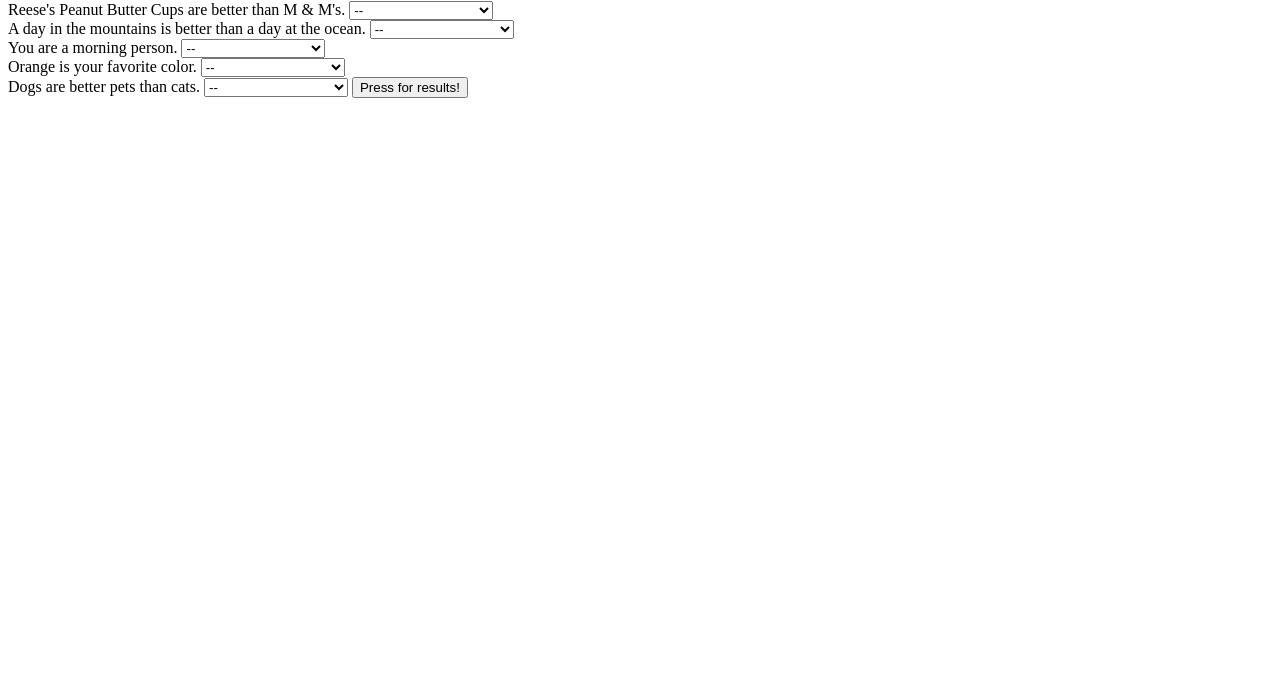
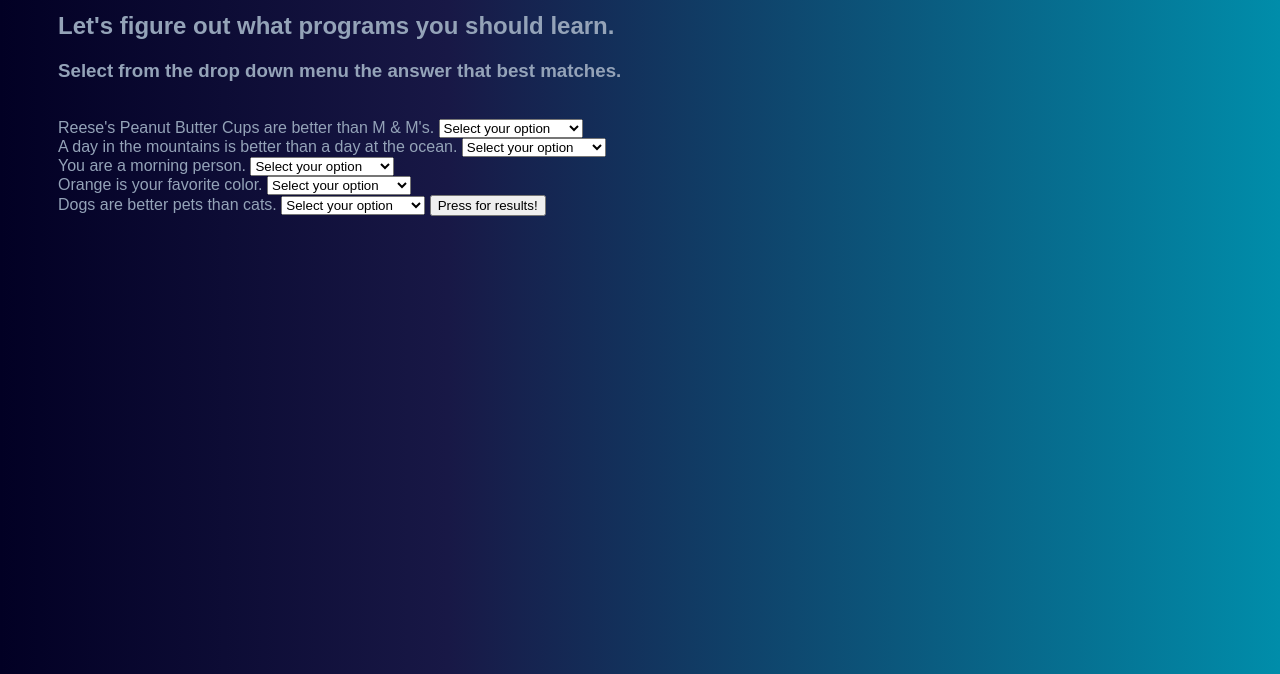
Before and after one commit to KClasen/Epicodus_Independent_Project_2, a plain HTML site: page index.html in a window 1280 px wide. Shown: the part 126-800 px from the top of the page. Drawn offline with Linux system fonts and the light colour scheme.

Commit message:
update styling

```diff
--- a/css/styles.css
+++ b/css/styles.css
@@ -1,3 +1,20 @@
 .hidden {
   display: none;
 }
+
+body {
+  background: rgb(2,0,36);
+  background: linear-gradient(90deg, rgba(2,0,36,1) 0%, rgba(24,24,70,1) 35%, rgba(0,141,170,1) 100%);
+  padding: 50px;
+  border-width: 3px;
+  font-family: 'Avenir', sans-serif;
+  color: rgb(148 163 184);
+}
+
+head {
+  color: white;
+}
+
+.form {
+  align-items: center;
+}
--- a/index.html
+++ b/index.html
@@ -7,11 +7,14 @@
 </head>
 <body>
   <h1>Programming Language Selector Webpage</h1>
-  <h2>Let's figure out what programs you should learn. Select from the drop down menu the answer that best matches.</h2>
+  <h2>Let's figure out what programs you should learn.</h2>
+  <h3>Select from the drop down menu the answer that best matches.</h3>
+<br>
+<div class="form"></div>
   <form id="select-form">
-    <label for="input1">Reese's Peanut Butter Cups are better than M & M's.</label>
+    <label for="input1" class="">Reese's Peanut Butter Cups are better than M & M's.</label>
     <select id="input1">
-      <option value="1">--</option>
+      <option value="1">Select your option</option>
       <option value="2">Do not agree.</option>
       <option value="3">Somewhat disagree.</option>
       <option value="4">Agree.</option>
@@ -20,7 +23,7 @@
   </br>
     <label for="input2">A day in the mountains is better than a day at the ocean.</label>
     <select id="input2">
-      <option value="1">--</option>
+      <option value="1">Select your option</option>
       <option value="2">Do not agree.</option>
       <option value="3">Somewhat disagree.</option>
       <option value="4">Agree.</option>
@@ -29,7 +32,7 @@
   </br>
     <label for="input3">You are a morning person.</label>
     <select id="input3">
-      <option value="1">--</option>
+      <option value="1">Select your option</option>
       <option value="2">Do not agree.</option>
       <option value="3">Somewhat disagree.</option>
       <option value="4">Agree.</option>
@@ -38,7 +41,7 @@
   </br>
     <label for="input4">Orange is your favorite color.</label>
     <select id="input4">
-      <option value="1">--</option>
+      <option value="1">Select your option</option>
       <option value="2">Do not agree.</option>
       <option value="3">Somewhat disagree.</option>
       <option value="4">Agree.</option>
@@ -47,7 +50,7 @@
   </br>
     <label for="input5">Dogs are better pets than cats.</label>
     <select id="input5">
-      <option value="1">--</option>
+      <option value="1">Select your option</option>
       <option value="2">Do not agree.</option>
       <option value="3">Somewhat disagree.</option>
       <option value="4">Agree.</option>
@@ -55,6 +58,7 @@
     </select>
     <button type="submit" class="btn">Press for results!</button>
   </form>
+</div>
   </br>
   <div id="end" class="hidden">
   <h2>Programming Language Suggestions:</h2>
```
